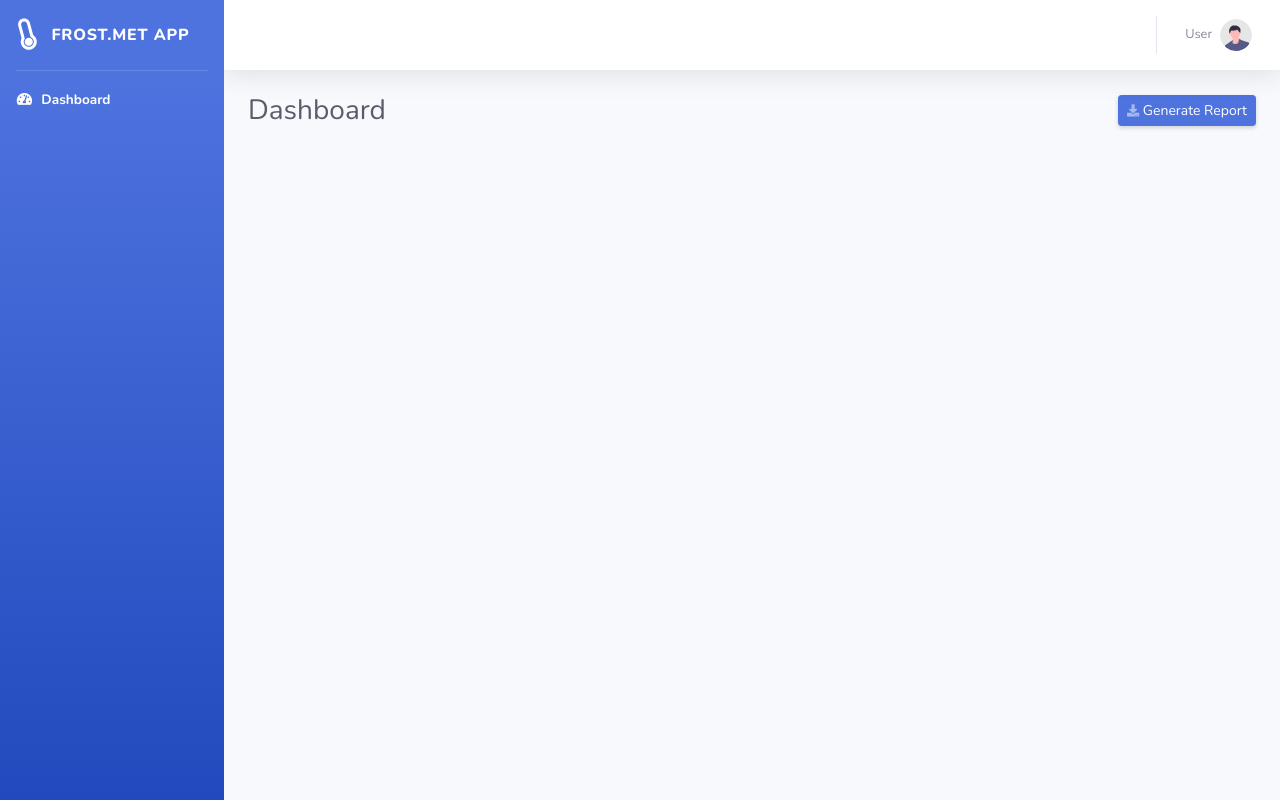
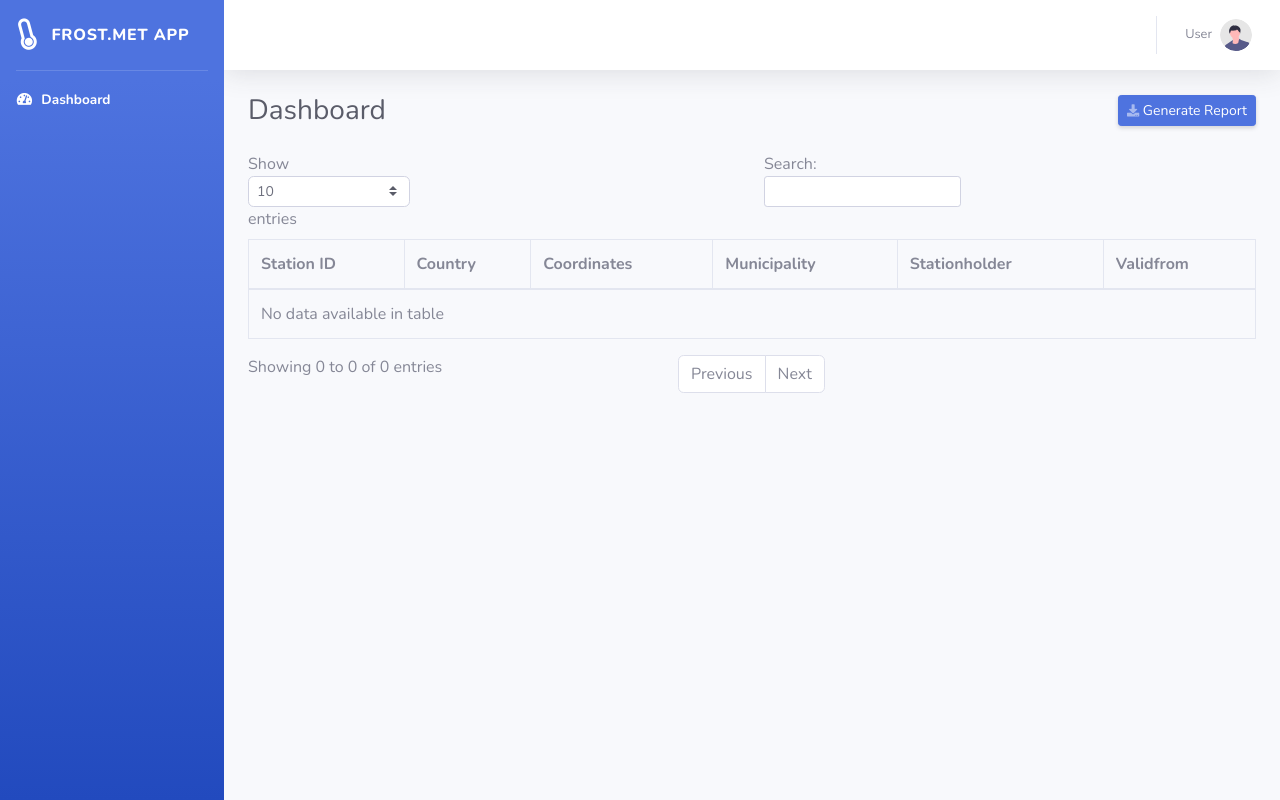
Before and after one commit to 0xbbeer/frost.met-app, a Django app: template app/templates/index.html in a window 1280 px wide. Run offline with Django 3.2, Linux system fonts and the light colour scheme; the template is opened without the code that fills it, so the values that code supplies are empty; some libraries are stand-ins or nearby versions.

```diff
--- a/app/templates/base.html
+++ b/app/templates/base.html
@@ -156,6 +156,17 @@
     <!-- Page level custom scripts -->
     <script src="{% static 'js/demo/chart-area-demo.js' %}"></script>
     <script src="{% static 'js/demo/chart-pie-demo.js' %}"></script>
+    <script src="{% static 'vendor/datatables/jquery.dataTables.min.js' %}"></script>
+    <script src="{% static 'vendor/datatables/dataTables.bootstrap4.min.js' %}"></script>
+
+    <!-- Table View -->
+    <script>
+    $(document).ready(function() {
+      $('#dataTable').DataTable({
+          "order": [[ 5, 'asc' ]]
+      });
+    });
+    </script>
 
 </body>
 
--- a/app/templates/index.html
+++ b/app/templates/index.html
@@ -1,12 +1,38 @@
 {% extends "base.html" %}
-
+{% load static %}
 {% block content %}
 
     <!-- Page Heading -->
     <div class="d-sm-flex align-items-center justify-content-between mb-4">
         <h1 class="h3 mb-0 text-gray-800">Dashboard</h1>
-        <a href="#" class="d-none d-sm-inline-block btn btn-sm btn-primary shadow-sm"><i
+        <a  class="d-none d-sm-inline-block btn btn-sm btn-primary shadow-sm" id="cmd"><i
                 class="fas fa-download fa-sm text-white-50"></i> Generate Report</a>
     </div>
+    <table id="dataTable" class="table table-bordered dataTable" >
+    <thead>
+        <tr>
+            <th>Station ID</th>
+            <th>Country</th>
+            <th>Coordinates</th>
+            <th>Municipality</th>
+            <th>Stationholder</th>
+            <th>Validfrom</th>
+        </tr>
+    </thead>
+    <tbody>
+    {% for station in stations %}
+        <tr>
+            <td>{{ station.station_id }}</td>
+            <td>{{ station.country }}</td>
+            <td>{{ station.geometry }}</td>
+            <td>{{ station.municipality }}</td>
+            <td>{{ station.stationholder }}</td>
+            <td data-order="{{ forloop.counter }}">{{ station.validfrom }}</td>
+        </tr>
+    {% endfor %}
+    </tbody>
+</table>
 
+
+    </script>
 {% endblock %}
```
Also changed, not shown: app/frost_met_app/models.py (+13 -2 lines), app/frost_met_app/views.py (+7 -2 lines), app/frost_met_app/migrations/0001_initial.py (added), app/frost_met_app/migrations/0002_alter_stations_validfrom.py (added), app/frost_met_app/migrations/0003_rename_validfrom_stations_validfrom.py (added), app/frost_met_app/migrations/0004_alter_stations_stationholder.py (added), app/frost_met_app/migrations/0005_rename_stationholder_stations_stationholder.py (added), 2 other files.
